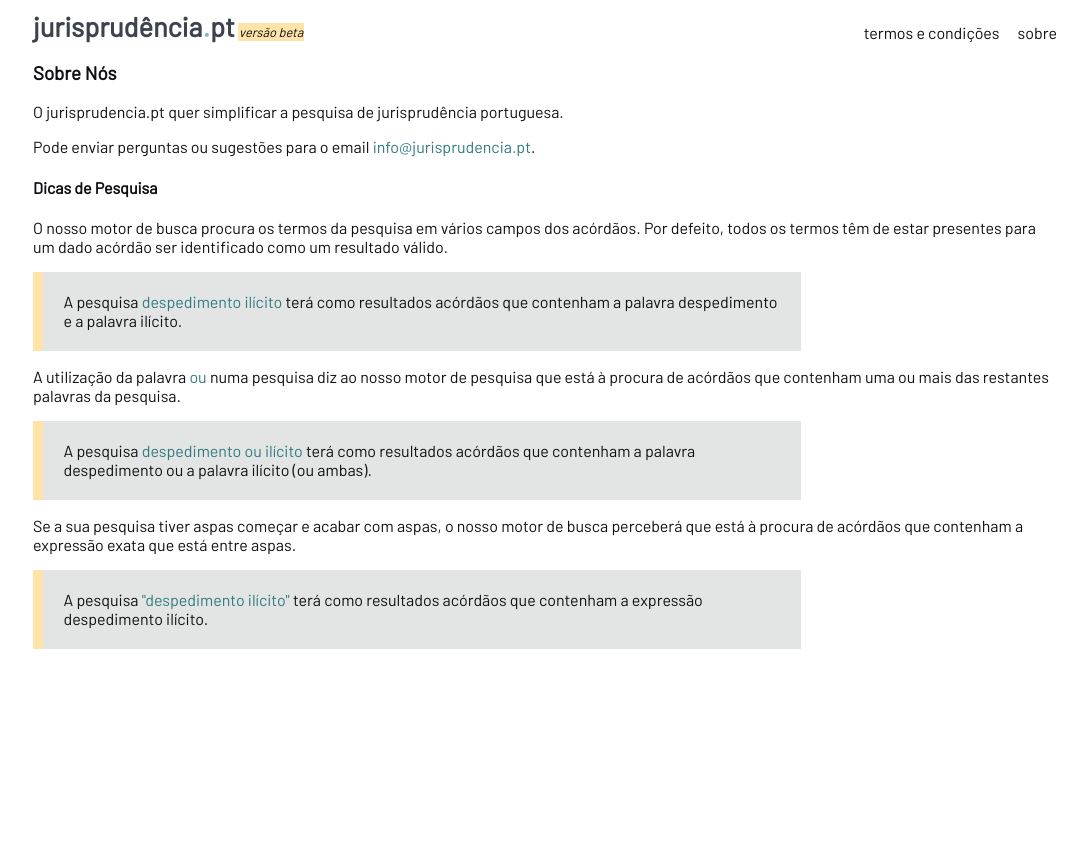
After one commit to EllisBell/juris, a Django app: page /sobre in a window 1280 px wide. The commit adds this page. Shown: the whole page, without its empty margins (95-1182 px from the left). Run offline with Django 3.2, Linux system fonts and the light colour scheme; parts of the project's set-up code (start-up, migrations or seed data) failed here and were passed over; some libraries are stand-ins or nearby versions.

Commit message:
ts and cs, about

```diff
--- a/juris-django/jurisapp/static/jurisapp/css/style.css
+++ b/juris-django/jurisapp/static/jurisapp/css/style.css
@@ -328,7 +328,7 @@ header h1 {
   }
 }
 
-#oops-container {
+.emphasis-block {
 	background-color: #e3e5e4;
 	padding: 2%;
 	width: 70%;
@@ -339,6 +339,9 @@ header h1 {
 	font-size: 3rem;
 }
 
+.search-example {
+	color: #327a81;
+}
 
 /* STYLE FOR ACORDAO PAGE */
 #container {
--- a/juris-django/jurisapp/templates/jurisapp/base.html
+++ b/juris-django/jurisapp/templates/jurisapp/base.html
@@ -54,7 +54,7 @@
 	<div id="all-content">
 		<header>
 			<div id="logo">
-				<h1><a href="/"> jurisprudência<span id="ponto">.</span>pt</a></h1>
+				<h1><a href="/">jurisprudência<span id="ponto">.</span>pt</a></h1>
 			</div>
 		    <span id="beta">versão beta</span>
 			<nav id="top-nav">
@@ -63,6 +63,7 @@
 				<div id="menu-div">
 					<ul id="top-list">
 					<li><a href="/termos">termos e condições</a></li>
+					<li><a href="/sobre">sobre</a></li>
 					</ul>
 				</div>
 			</nav>
--- a/juris-django/jurisapp/templates/jurisapp/oops.html
+++ b/juris-django/jurisapp/templates/jurisapp/oops.html
@@ -1,4 +1,4 @@
-<div id="oops-container">
+<div id="oops-container" class="emphasis-block">
 	<i id="wrench" class="fas fa-wrench"></i>
 	<p>Parece que houve um problema. Estamos a trabalhar para resolver o assunto.</p>
 	<p>Por favor tente novamente mais tarde.</p>
--- /dev/null
+++ b/juris-django/jurisapp/templates/jurisapp/sobre.html
@@ -0,0 +1,45 @@
+{% extends 'jurisapp/base.html' %}
+{% load static %}
+
+
+{% block body_block %}
+<div id="termos-container">
+	<h3>Sobre Nós</h3>
+
+	<p>
+		O jurisprudencia.pt quer simplificar a pesquisa de jurisprudência portuguesa.
+	</p>
+
+	<p>
+		Pode enviar perguntas ou sugestões para o email <span class="search-example">info@jurisprudencia.pt</span>.
+	</p>
+
+	<h4>Dicas de Pesquisa</h4>
+	<p>
+		O nosso motor de busca procura os termos da pesquisa em vários campos dos acórdãos. Por defeito, todos os termos têm de estar presentes para um dado acórdão ser identificado como um resultado válido.
+	</p>
+
+	<div class="emphasis-block">
+		A pesquisa <span class="search-example">despedimento ilícito</span> terá como resultados acórdãos que contenham a palavra despedimento e a palavra ilícito.
+	</div>
+
+	<p>
+		A utilização da palavra <span class="search-example">ou</span> numa pesquisa diz ao nosso motor de pesquisa que está à procura de acórdãos que contenham uma ou mais das restantes palavras da pesquisa.
+	</p>
+
+	<div class="emphasis-block">
+		A pesquisa <span class="search-example">despedimento ou ilícito</span> terá como resultados acórdãos que contenham a palavra despedimento ou a palavra ilícito (ou ambas).
+	</div>
+
+	<p>
+		Se a sua pesquisa tiver aspas começar e acabar com aspas, o nosso motor de busca perceberá que está à procura de acórdãos que contenham a expressão exata que está entre aspas.
+	</p>
+
+	<div class="emphasis-block">
+		A pesquisa <span class="search-example">"despedimento ilícito"</span> terá como resultados acórdãos que contenham a expressão despedimento ilícito.
+	</div>
+
+</div>
+
+
+{% endblock %}
--- a/juris-django/jurisapp/urls.py
+++ b/juris-django/jurisapp/urls.py
@@ -10,4 +10,5 @@ urlpatterns = [
     url(r'^search_recent/$', views.search_recent, name='search_recent'),
     url(r'^acordao/(?P<acordao_id>[0-9]+)/$', views.acordao, name='acordao'),
     url(r'^termos', TemplateView.as_view(template_name='jurisapp/termos.html'), name='termos'),
+    url(r'^sobre', TemplateView.as_view(template_name='jurisapp/sobre.html'), name='sobre'),
 ]
```
Also changed, not shown: juris-django/jurisapp/templates/jurisapp/termos.html (+6 -9 lines).
